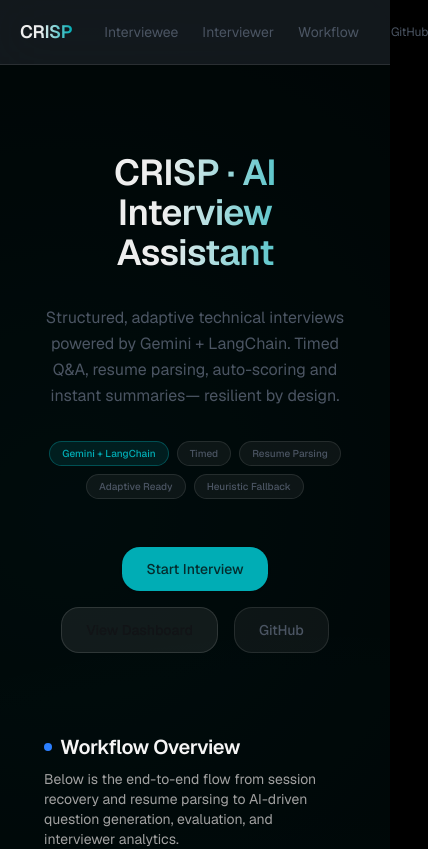
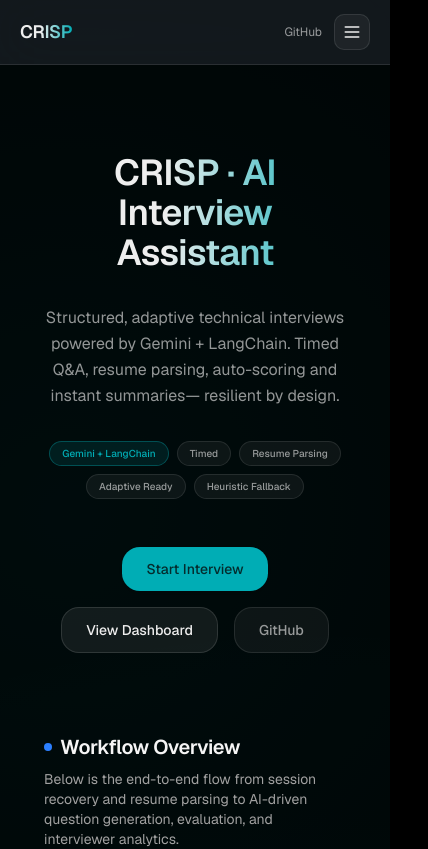
Before and after one commit to tashifkhan/CRISP-interview-assistant, a Next.js app: page / in a window 390 px wide. Shown: the top 849 px of the page, 428 px wide, since content can reach past the window. Built offline with nearby package versions, Linux system fonts and the light colour scheme.

Commit message:
feat(nav): add responsiveness

```diff
--- a/app/globals.css
+++ b/app/globals.css
@@ -33,23 +33,11 @@
   --font-mono: var(--font-geist-mono);
 }
 
-@media (prefers-color-scheme: light) {
-  :root {
-    --background: #ffffff;
-    --background-alt: #f5f7fa;
-    --foreground: #121417;
-    --foreground-muted: #4b5563;
-    --border-color: rgba(0,0,0,0.08);
-    --gradient-start: #ffffff;
-    --gradient-end: #eef2f7;
-    --surface-glass: linear-gradient(145deg, rgba(255,255,255,0.65), rgba(255,255,255,0.4));
-    --shadow-soft: 0 4px 14px -4px rgba(0,0,0,0.2), 0 2px 6px -2px rgba(0,0,0,0.15);
-  }
-}
+/* Dark-only: remove light-mode overrides */
 
 body {
   min-height: 100vh;
-  background: #000000;
+  background: var(--background);
   color: var(--foreground);
   font-family: var(--font-geist-sans), system-ui, -apple-system, Segoe UI, Roboto, Ubuntu, sans-serif;
   -webkit-font-smoothing: antialiased;
--- a/app/layout.tsx
+++ b/app/layout.tsx
@@ -3,6 +3,7 @@
 import "./globals.css";
 import Link from "next/link";
 import { StoreProvider } from "@/components/providers/store-provider";
+import SiteHeader from "@/components/layout/SiteHeader";
 
 const geistSans = Geist({
 	variable: "--font-geist-sans",
@@ -58,46 +59,7 @@
 						<div className="absolute inset-0 opacity-[0.35] mix-blend-screen bg-[radial-gradient(circle_at_18%_22%,rgba(0,173,181,0.18),transparent_60%)]" />
 						<div className="absolute inset-0 opacity-[0.25] mix-blend-screen bg-[radial-gradient(circle_at_82%_78%,rgba(0,173,181,0.14),transparent_65%)]" />
 					</div>
-					<header className="sticky top-0 z-40 backdrop-blur-xl supports-[backdrop-filter]:bg-[rgba(34,40,49,0.55)] border-b border-white/10">
-						<div className="mx-auto flex h-16 max-w-6xl items-center gap-8 px-5">
-							<Link
-								href="/"
-								className="relative font-semibold text-lg tracking-tight"
-							>
-								<span className="accent-gradient-text">CRISP</span>
-							</Link>
-							<nav className="flex items-center gap-6 text-sm text-[var(--foreground-muted)]">
-								<Link
-									href="/interviewee"
-									className="hover:text-[var(--foreground)] transition-colors"
-								>
-									Interviewee
-								</Link>
-								<Link
-									href="/interviewer"
-									className="hover:text-[var(--foreground)] transition-colors"
-								>
-									Interviewer
-								</Link>
-								<Link
-									href="/workflow"
-									className="hover:text-[var(--foreground)] transition-colors"
-								>
-									Workflow
-								</Link>
-							</nav>
-							<div className="ml-auto flex items-center gap-4">
-								<a
-									href="https://github.com/tashifkhan/CRISP-interview-assistant"
-									target="_blank"
-									rel="noopener noreferrer"
-									className="text-xs text-[var(--foreground-muted)] hover:text-[var(--foreground)] transition-colors"
-								>
-									GitHub
-								</a>
-							</div>
-						</div>
-					</header>
+					<SiteHeader />
 					<StoreProvider>
 						<main className="flex-1 mx-auto w-full max-w-6xl px-5 py-10 space-y-10 animate-fade-in-up">
 							{children}
--- /dev/null
+++ b/components/layout/SiteHeader.tsx
@@ -0,0 +1,85 @@
+"use client";
+
+import * as React from "react";
+import Link from "next/link";
+import { Menu, X } from "lucide-react";
+
+export default function SiteHeader() {
+	const [open, setOpen] = React.useState(false);
+	return (
+		<header className="sticky top-0 z-40 border-b border-white/10 backdrop-blur-xl supports-[backdrop-filter]:bg-[rgba(34,40,49,0.55)]">
+			<div className="mx-auto flex h-16 max-w-6xl items-center px-5">
+				<Link
+					href="/"
+					className="relative font-semibold text-lg tracking-tight"
+				>
+					<span className="accent-gradient-text">CRISP</span>
+				</Link>
+				<nav className="ml-8 hidden md:flex items-center gap-6 text-sm text-[var(--foreground-muted)]">
+					<Link
+						href="/interviewee"
+						className="hover:text-[var(--foreground)] transition-colors"
+					>
+						Interviewee
+					</Link>
+					<Link
+						href="/interviewer"
+						className="hover:text-[var(--foreground)] transition-colors"
+					>
+						Interviewer
+					</Link>
+					<Link
+						href="/workflow"
+						className="hover:text-[var(--foreground)] transition-colors"
+					>
+						Workflow
+					</Link>
+				</nav>
+				<div className="ml-auto flex items-center gap-3">
+					<a
+						href="https://github.com/tashifkhan/CRISP-interview-assistant"
+						target="_blank"
+						rel="noopener noreferrer"
+						className="text-xs text-[var(--foreground-muted)] hover:text-[var(--foreground)] transition-colors"
+					>
+						GitHub
+					</a>
+					<button
+						aria-label="Toggle menu"
+						onClick={() => setOpen(!open)}
+						className="md:hidden inline-flex h-9 w-9 items-center justify-center rounded-md border border-white/10 bg-white/5 hover:bg-white/10"
+					>
+						{open ? <X className="h-5 w-5" /> : <Menu className="h-5 w-5" />}
+					</button>
+				</div>
+			</div>
+			{open && (
+				<div className="md:hidden border-t border-white/10 bg-[rgba(34,40,49,0.75)] backdrop-blur-xl">
+					<div className="mx-auto max-w-6xl px-5 py-3 flex flex-col gap-2 text-sm">
+						<Link
+							onClick={() => setOpen(false)}
+							href="/interviewee"
+							className="py-2 text-[var(--foreground-muted)] hover:text-[var(--foreground)]"
+						>
+							Interviewee
+						</Link>
+						<Link
+							onClick={() => setOpen(false)}
+							href="/interviewer"
+							className="py-2 text-[var(--foreground-muted)] hover:text-[var(--foreground)]"
+						>
+							Interviewer
+						</Link>
+						<Link
+							onClick={() => setOpen(false)}
+							href="/workflow"
+							className="py-2 text-[var(--foreground-muted)] hover:text-[var(--foreground)]"
+						>
+							Workflow
+						</Link>
+					</div>
+				</div>
+			)}
+		</header>
+	);
+}
```
